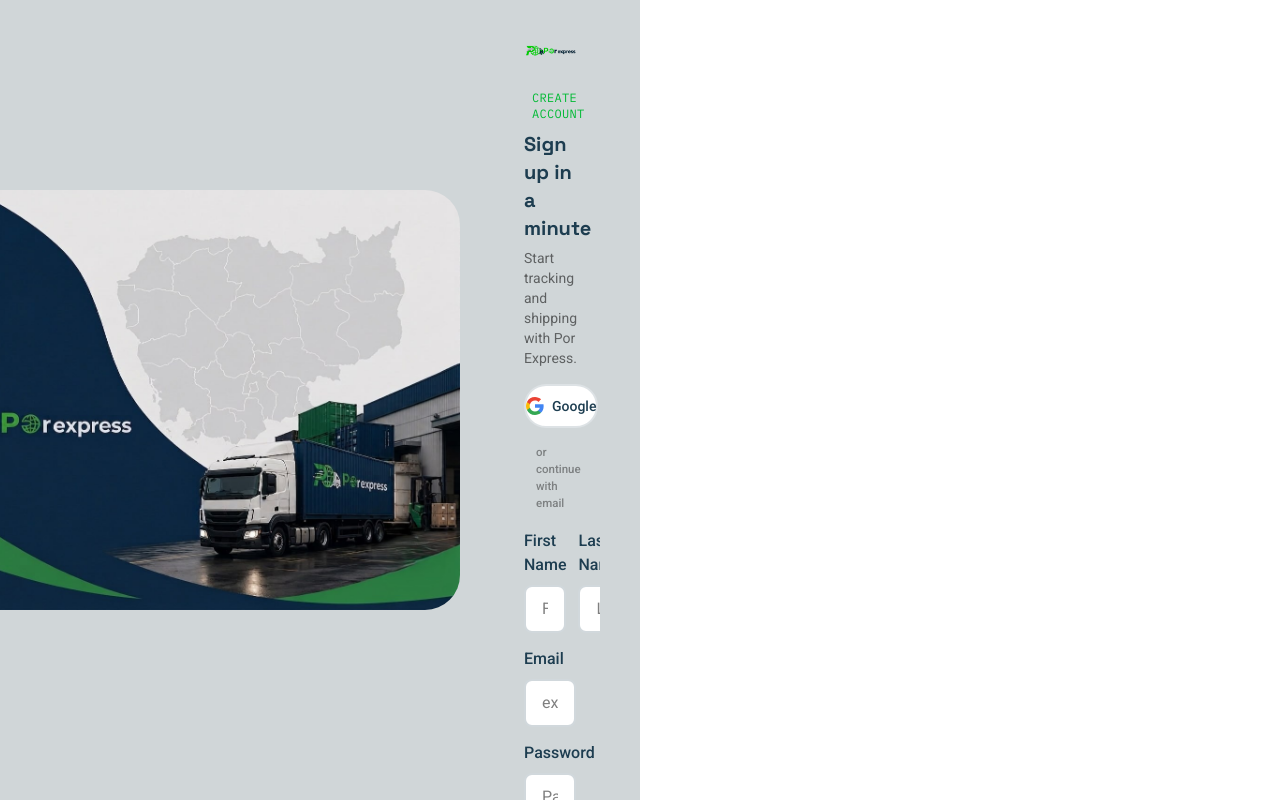
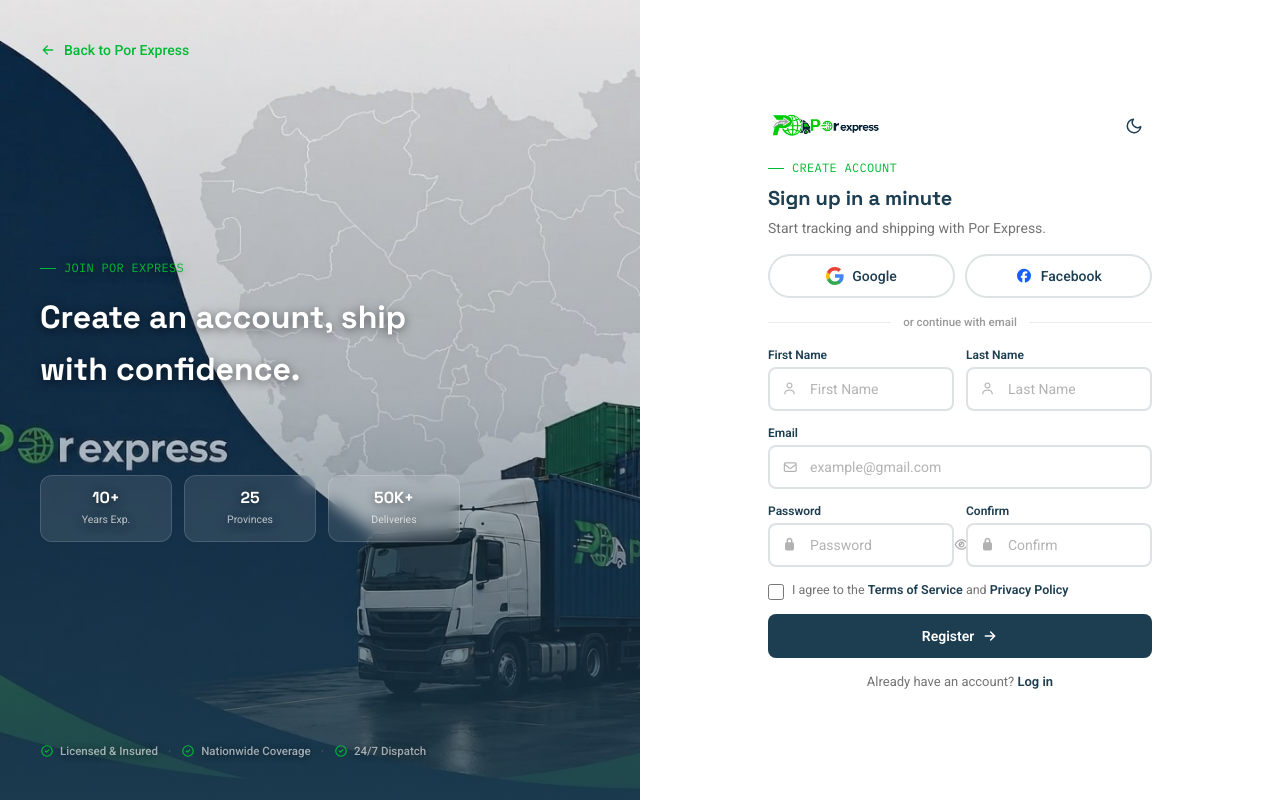
Before and after one commit to seavminhleang-art/Mini-project-group-4, a website: page page/Auth/signup.html in a window 1280 px wide. Drawn offline with Linux system fonts and the light colour scheme.

Commit message:
sign up v3.0

```diff
--- a/page/Auth/signup.html
+++ b/page/Auth/signup.html
@@ -15,7 +15,7 @@
         if (t === 'dark' || (!t && window.matchMedia('(prefers-color-scheme: dark)').matches)) {
           document.documentElement.classList.add('dark');
         }
-      } catch (e) { }
+      } catch (e) {}
     })();
   </script>
   <link rel="stylesheet" href="../../src/output.css">
@@ -30,26 +30,18 @@
 
 <body class="font-body text-black bg-white antialiased h-screen overflow-hidden flex flex-col lg:flex-row">
 
-  <!--LEFT IMAGE SECTION -->
-
-  <div class="hidden lg:flex lg:w-1/2 items-center justify-center px-10 bg-sm bg-mist-300">
-
-    <img src="../images/login_bg.jpg" alt="Food" class="w-full h-auto max-h-[90vh] object-contain rounded-[35px]">
 
   <div class="relative hidden lg:block lg:w-1/2 h-full bg-primary overflow-hidden">
     <div class="dot-grid absolute inset-0 opacity-40"></div>
     <img src="../../public/images/login-hero.png" alt="Por Express logistics operations"
-        class="absolute inset-0 w-full h-full object-cover" onerror="this.style.display='none'">
+      class="absolute inset-0 w-full h-full object-cover"
+      onerror="this.style.display='none'">
     <div class="absolute inset-0 bg-gradient-to-t from-primary/85 via-primary/20 to-transparent"></div>
 
     <div class="relative z-10 flex flex-col justify-between w-full h-full p-8 xl:p-10">
 
-        <a href="../../index.html"
-          class="inline-flex items-center gap-2 text-secondary hover:text-white transition-colors text-sm font-medium w-fit">
-          <svg viewBox="0 0 24 24" fill="none" stroke="currentColor" stroke-width="2" stroke-linecap="round"
-            stroke-linejoin="round" class="w-4 h-4">
-            <path d="M19 12H5M11 18l-6-6 6-6" />
-          </svg>
+      <a href="../../index.html" class="inline-flex items-center gap-2 text-secondary hover:text-white transition-colors text-sm font-medium w-fit">
+        <svg viewBox="0 0 24 24" fill="none" stroke="currentColor" stroke-width="2" stroke-linecap="round" stroke-linejoin="round" class="w-4 h-4"><path d="M19 12H5M11 18l-6-6 6-6"/></svg>
         Back to Por Express
       </a>
 
@@ -57,10 +49,9 @@
         <span class="flex items-center gap-2 font-mono text-xs uppercase tracking-wide text-secondary mb-4">
           <span class="w-4 h-px bg-secondary"></span> Join Por Express
         </span>
-          <h1 class="font-display font-bold text-[clamp(24px,2.6vw,32px)] leading-[1.6] text-white mb-4">Create an
-            account, ship with confidence.</h1><br><br>
+        <h1 class="font-display font-bold text-[clamp(24px,2.6vw,32px)] leading-[1.6] text-white mb-20">Create an account, ship with confidence.</h1>
 
-          <div class="grid grid-cols-3 gap-3">
+        <div class="grid grid-cols-3 gap-3 mt-10">
           <div class="bg-white/10 backdrop-blur-sm border border-white/15 rounded-xl p-3.5 text-center">
             <div class="font-display font-bold text-base text-white leading-none mb-1.5">10+</div>
             <div class="text-[10.5px] text-white/70">Years Exp.</div>
@@ -76,25 +67,12 @@
         </div>
       </div>
 
-        <div
-          class="flex items-center gap-2.5 flex-wrap text-[11.5px] font-medium text-white/60 [text-shadow:0_1px_6px_rgba(0,0,0,0.5)]">
-          <span class="inline-flex items-center gap-1.5"><svg viewBox="0 0 24 24" fill="none" stroke="currentColor"
-              stroke-width="2" stroke-linecap="round" stroke-linejoin="round" class="w-3.5 h-3.5 text-secondary">
-              <path d="M9 12l2 2 4-4" />
-              <circle cx="12" cy="12" r="9" />
-            </svg>Licensed &amp; Insured</span>
+      <div class="flex items-center gap-2.5 flex-wrap text-[11.5px] font-medium text-white/60 [text-shadow:0_1px_6px_rgba(0,0,0,0.5)]">
+        <span class="inline-flex items-center gap-1.5"><svg viewBox="0 0 24 24" fill="none" stroke="currentColor" stroke-width="2" stroke-linecap="round" stroke-linejoin="round" class="w-3.5 h-3.5 text-secondary"><path d="M9 12l2 2 4-4"/><circle cx="12" cy="12" r="9"/></svg>Licensed &amp; Insured</span>
         <span class="text-white/20">·</span>
-          <span class="inline-flex items-center gap-1.5"><svg viewBox="0 0 24 24" fill="none" stroke="currentColor"
-              stroke-width="2" stroke-linecap="round" stroke-linejoin="round" class="w-3.5 h-3.5 text-secondary">
-              <path d="M9 12l2 2 4-4" />
-              <circle cx="12" cy="12" r="9" />
-            </svg>Nationwide Coverage</span>
+        <span class="inline-flex items-center gap-1.5"><svg viewBox="0 0 24 24" fill="none" stroke="currentColor" stroke-width="2" stroke-linecap="round" stroke-linejoin="round" class="w-3.5 h-3.5 text-secondary"><path d="M9 12l2 2 4-4"/><circle cx="12" cy="12" r="9"/></svg>Nationwide Coverage</span>
         <span class="text-white/20">·</span>
-          <span class="inline-flex items-center gap-1.5"><svg viewBox="0 0 24 24" fill="none" stroke="currentColor"
-              stroke-width="2" stroke-linecap="round" stroke-linejoin="round" class="w-3.5 h-3.5 text-secondary">
-              <path d="M9 12l2 2 4-4" />
-              <circle cx="12" cy="12" r="9" />
-            </svg>24/7 Dispatch</span>
+        <span class="inline-flex items-center gap-1.5"><svg viewBox="0 0 24 24" fill="none" stroke="currentColor" stroke-width="2" stroke-linecap="round" stroke-linejoin="round" class="w-3.5 h-3.5 text-secondary"><path d="M9 12l2 2 4-4"/><circle cx="12" cy="12" r="9"/></svg>24/7 Dispatch</span>
       </div>
     </div>
   </div>
@@ -103,13 +81,19 @@
   <div class="w-full lg:w-1/2 h-full flex items-center justify-center px-6 sm:px-10">
     <div class="w-full max-w-sm max-h-full overflow-y-auto py-5">
 
-        <!--RIGHT SIGN UP SECTION -->
-        <div class="w-full lg:w-1/2 flex items-center justify-center ">
-          <!-- CARD -->
-          <div class="w-full max-w-md px-6 py-6 overflow-y-auto max-h-screen ">
-            <!-- LOGO -->
-            <div class="flex justify-center mb-8">
-              <img src="../images/Logo.png" alt="Logo" class="w-36 md:w-40">
+      <!-- Top bar: logo + theme toggle -->
+      <div class="flex items-center justify-between mb-4">
+        <a href="../../index.html" class="flex items-center gap-2">
+          <img src="../images/Logo.png" alt="Por Express" class="w-28" onerror="this.style.display='none'; this.nextElementSibling.style.display='flex'">
+          <span class="hidden items-center gap-2 font-display font-bold text-lg text-primary">
+            <span class="w-6 h-6 rounded-md bg-secondary/15 flex items-center justify-center text-secondary text-xs font-mono">P</span>
+            Por express
+          </span>
+        </a>
+        <button id="theme-toggle" type="button" aria-label="Toggle dark mode" class="w-9 h-9 flex items-center justify-center rounded-full text-primary hover:bg-accent transition-colors shrink-0">
+          <svg class="theme-moon w-4.5 h-4.5" viewBox="0 0 24 24" fill="none" stroke="currentColor" stroke-width="2" stroke-linecap="round" stroke-linejoin="round"><path d="M21 12.79A9 9 0 1111.21 3 7 7 0 0021 12.79z"/></svg>
+          <svg class="theme-sun w-4.5 h-4.5" viewBox="0 0 24 24" fill="none" stroke="currentColor" stroke-width="2" stroke-linecap="round" stroke-linejoin="round"><circle cx="12" cy="12" r="4"/><path d="M12 2v2M12 20v2M4.93 4.93l1.41 1.41M17.66 17.66l1.41 1.41M2 12h2M20 12h2M6.34 17.66l-1.41 1.41M19.07 4.93l-1.41 1.41"/></svg>
+        </button>
       </div>
 
       <span class="flex items-center gap-2 font-mono text-xs uppercase tracking-wide text-secondary mb-2">
@@ -120,22 +104,16 @@
 
       <!-- SOCIAL LOGIN -->
       <div class="flex gap-2.5 mb-4">
-              <button type="button"
-                class="flex-1 flex items-center justify-center gap-2 py-2.5 border-2 border-primary/15 rounded-full bg-white hover:border-secondary hover:bg-accent transition-colors text-sm font-medium text-primary">
+        <button type="button" class="flex-1 flex items-center justify-center gap-2 py-2.5 border-2 border-primary/15 rounded-full bg-white hover:border-secondary hover:bg-accent transition-colors text-sm font-medium text-primary">
           <svg viewBox="0 0 18 18" class="w-[18px] h-[18px]" xmlns="http://www.w3.org/2000/svg">
-                  <path fill="#4285F4"
-                    d="M17.64 9.2c0-.637-.057-1.251-.164-1.84H9v3.481h4.844a4.14 4.14 0 0 1-1.796 2.716v2.259h2.908c1.702-1.567 2.684-3.874 2.684-6.616z" />
-                  <path fill="#34A853"
-                    d="M9 18c2.43 0 4.467-.806 5.956-2.184l-2.908-2.259c-.806.54-1.837.86-3.048.86-2.344 0-4.328-1.584-5.036-3.711H.957v2.332A8.997 8.997 0 0 0 9 18z" />
-                  <path fill="#FBBC05"
-                    d="M3.964 10.706A5.41 5.41 0 0 1 3.682 9c0-.593.102-1.17.282-1.706V4.962H.957A8.996 8.996 0 0 0 0 9c0 1.452.348 2.827.957 4.038l3.007-2.332z" />
-                  <path fill="#EA4335"
-                    d="M9 3.58c1.321 0 2.508.454 3.44 1.345l2.582-2.58C13.463.891 11.426 0 9 0A8.997 8.997 0 0 0 .957 4.962L3.964 7.294C4.672 5.167 6.656 3.58 9 3.58z" />
+            <path fill="#4285F4" d="M17.64 9.2c0-.637-.057-1.251-.164-1.84H9v3.481h4.844a4.14 4.14 0 0 1-1.796 2.716v2.259h2.908c1.702-1.567 2.684-3.874 2.684-6.616z"/>
+            <path fill="#34A853" d="M9 18c2.43 0 4.467-.806 5.956-2.184l-2.908-2.259c-.806.54-1.837.86-3.048.86-2.344 0-4.328-1.584-5.036-3.711H.957v2.332A8.997 8.997 0 0 0 9 18z"/>
+            <path fill="#FBBC05" d="M3.964 10.706A5.41 5.41 0 0 1 3.682 9c0-.593.102-1.17.282-1.706V4.962H.957A8.996 8.996 0 0 0 0 9c0 1.452.348 2.827.957 4.038l3.007-2.332z"/>
+            <path fill="#EA4335" d="M9 3.58c1.321 0 2.508.454 3.44 1.345l2.582-2.58C13.463.891 11.426 0 9 0A8.997 8.997 0 0 0 .957 4.962L3.964 7.294C4.672 5.167 6.656 3.58 9 3.58z"/>
           </svg>
           Google
         </button>
-              <button type="button"
-                class="flex-1 flex items-center justify-center gap-2 py-2.5 border-2 border-primary/15 rounded-full bg-white hover:border-secondary hover:bg-accent transition-colors text-sm font-medium text-primary">
+        <button type="button" class="flex-1 flex items-center justify-center gap-2 py-2.5 border-2 border-primary/15 rounded-full bg-white hover:border-secondary hover:bg-accent transition-colors text-sm font-medium text-primary">
           <i class="fa-brands fa-facebook text-blue-600"></i>
           Facebook
         </button>
@@ -152,74 +130,77 @@
         <!-- NAME -->
         <div class="flex gap-3">
           <div class="flex-1">
-                  <label class="block mb-2 text-primary font-medium">
-                    First Name
-                  </label>
-                  <input type="text" placeholder="First Name"
-                    class="w-full px-4 py-2.5 rounded-lg border-2 border-primary/20 bg-white focus:outline-none focus:ring-2 focus:ring-secondary">
+            <label for="signup-first-name" class="block mb-1 text-xs font-semibold text-primary">First Name</label>
+            <div class="relative">
+              <i class="fa-regular fa-user absolute left-3.5 top-1/2 -translate-y-1/2 text-black/30 text-[12px]"></i>
+              <input type="text" id="signup-first-name" placeholder="First Name"
+                class="w-full pl-10 pr-3 py-2.5 rounded-lg border-2 border-primary/15 bg-white text-primary text-sm placeholder:text-black/30 focus:outline-none focus:border-secondary focus:ring-4 focus:ring-secondary/15 transition-shadow">
+            </div>
           </div>
           <div class="flex-1">
-
-                  <label class="block mb-2 text-primary font-medium">
-                    Last Name
-                  </label>
-
-                  <input type="text" placeholder="Last Name"
-                    class="w-full px-4 py-2.5 rounded-lg border-2 border-primary/20 bg-white focus:outline-none focus:ring-2 focus:ring-secondary">
+            <label for="signup-last-name" class="block mb-1 text-xs font-semibold text-primary">Last Name</label>
+            <div class="relative">
+              <i class="fa-regular fa-user absolute left-3.5 top-1/2 -translate-y-1/2 text-black/30 text-[12px]"></i>
+              <input type="text" id="signup-last-name" placeholder="Last Name"
+                class="w-full pl-10 pr-3 py-2.5 rounded-lg border-2 border-primary/15 bg-white text-primary text-sm placeholder:text-black/30 focus:outline-none focus:border-secondary focus:ring-4 focus:ring-secondary/15 transition-shadow">
+            </div>
           </div>
         </div>
 
         <!-- EMAIL -->
         <div>
-
-                <label class="block mb-2 text-primary font-medium">
-                  Email
-                </label>
-
-                <input type="email" placeholder="example@gmail.com"
-                  class="w-full px-4 py-2.5 rounded-lg border-2 border-primary/20 bg-white focus:outline-none focus:ring-2 focus:ring-secondary">
+          <label for="signup-email" class="block mb-1 text-xs font-semibold text-primary">Email</label>
+          <div class="relative">
+            <i class="fa-regular fa-envelope absolute left-3.5 top-1/2 -translate-y-1/2 text-black/30 text-[13px]"></i>
+            <input type="email" id="signup-email" placeholder="example@gmail.com"
+              class="w-full pl-10 pr-4 py-2.5 rounded-lg border-2 border-primary/15 bg-white text-primary text-sm placeholder:text-black/30 focus:outline-none focus:border-secondary focus:ring-4 focus:ring-secondary/15 transition-shadow">
+          </div>
         </div>
 
         <!-- PASSWORD -->
-              <div>
-
-                <label class="block mb-2 text-primary font-medium">
-                  Password
-                </label>
-
-                <input type="password" placeholder="Password"
-                  class="w-full px-4 py-2.5 rounded-lg border-2 border-primary/20 bg-white focus:outline-none focus:ring-2 focus:ring-secondary">
+        <div class="flex gap-3">
+          <div class="flex-1">
+            <label for="signup-password" class="block mb-1 text-xs font-semibold text-primary">Password</label>
+            <div class="relative">
+              <i class="fa-solid fa-lock absolute left-3.5 top-1/2 -translate-y-1/2 text-black/30 text-[12px]"></i>
+              <input type="password" id="signup-password" placeholder="Password"
+                class="w-full pl-10 pr-9 py-2.5 rounded-lg border-2 border-primary/15 bg-white text-primary text-sm placeholder:text-black/30 focus:outline-none focus:border-secondary focus:ring-4 focus:ring-secondary/15 transition-shadow">
+              <button type="button" class="password-toggle absolute right-2.5 top-1/2 -translate-y-1/2 text-black/35 hover:text-primary transition-colors text-[12px]" data-target="signup-password" aria-label="Show password">
+                <i class="fa-regular fa-eye"></i>
+              </button>
+            </div>
+          </div>
+          <div class="flex-1">
+            <label for="signup-confirm-password" class="block mb-1 text-xs font-semibold text-primary">Confirm</label>
+            <div class="relative">
+              <i class="fa-solid fa-lock absolute left-3.5 top-1/2 -translate-y-1/2 text-black/30 text-[12px]"></i>
+              <input type="password" id="signup-confirm-password" placeholder="Confirm"
+                class="w-full pl-10 pr-9 py-2.5 rounded-lg border-2 border-primary/15 bg-white text-primary text-sm placeholder:text-black/30 focus:outline-none focus:border-secondary focus:ring-4 focus:ring-secondary/15 transition-shadow">
+              <button type="button" class="password-toggle absolute right-2.5 top-1/2 -translate-y-1/2 text-black/35 hover:text-primary transition-colors text-[12px]" data-target="signup-confirm-password" aria-label="Show password">
+                <i class="fa-regular fa-eye"></i>
+              </button>
+            </div>
+          </div>
         </div>
 
         <!-- TERMS -->
         <label class="flex items-start gap-2 text-[12.5px] text-black/55 cursor-pointer">
           <input type="checkbox" class="mt-[3px] w-4 h-4 accent-secondary rounded shrink-0">
-                <span class="leading-[1.5]">I agree to the <a href="#"
-                    class="font-semibold text-primary hover:text-secondary transition-colors">Terms of Service</a> and
-                  <a href="#" class="font-semibold text-primary hover:text-secondary transition-colors">Privacy
-                    Policy</a></span>
+          <span class="leading-[1.5]">I agree to the <a href="#" class="font-semibold text-primary hover:text-secondary transition-colors">Terms of Service</a> and <a href="#" class="font-semibold text-primary hover:text-secondary transition-colors">Privacy Policy</a></span>
         </label>
 
-              <!-- CONFIRM PASSWORD -->
-              <div>
+        <!-- REGISTER BUTTON (primary CTA, anchors the bottom of the form) -->
+        <button type="submit"
+          class="group w-full inline-flex items-center justify-center gap-2 py-3 rounded-lg bg-primary text-white text-sm font-semibold hover:shadow-[0_10px_25px_-8px_rgba(18,39,51,0.5)] hover:bg-secondary transition-all">
+          Register
+          <svg viewBox="0 0 24 24" fill="none" stroke="currentColor" stroke-width="2.2" stroke-linecap="round" stroke-linejoin="round" class="w-4 h-4 transition-transform group-hover:translate-x-1"><path d="M5 12h14M13 6l6 6-6 6"/></svg>
+        </button>
 
-                <label class="block mb-2 text-primary font-medium">
-                  Confirm Password
-                </label>
+        <p class="text-center text-[13px] text-black/55">
+          Already have an account?
+          <a href="login.html" class="font-semibold text-primary hover:text-secondary transition-colors">Log in</a>
+        </p>
 
-                <input type="password" placeholder="Confirm Password"
-                  class="w-full px-4 py-2.5 rounded-lg border-2 border-primary/20 bg-white focus:outline-none focus:ring-2 focus:ring-secondary">
-              </div>
-
-              <!-- BUTTON -->
-              <button type="submit"
-                class="group w-full inline-flex items-center justify-center gap-2 py-3 rounded-full bg-primary text-white text-sm font-semibold hover:shadow-[0_10px_25px_-8px_rgba(18,39,51,0.5)] hover:bg-secondary transition-all">
-                Register
-                <svg viewBox="0 0 24 24" fill="none" stroke="currentColor" stroke-width="2.2" stroke-linecap="round"
-                  stroke-linejoin="round" class="w-4 h-4 transition-transform group-hover:translate-x-1">
-                  <path d="M5 12h14M13 6l6 6-6 6" />
-                </svg>
-              </button>
       </form>
     </div>
   </div>
```
Lines whose indentation alone changed are shown as unchanged.
